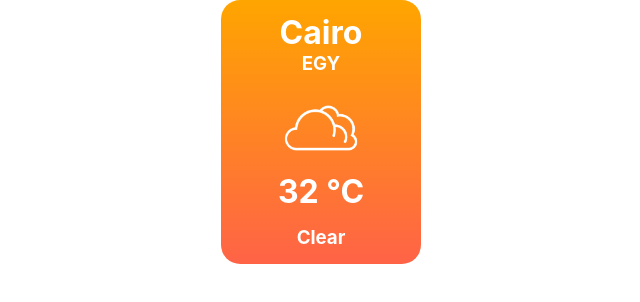
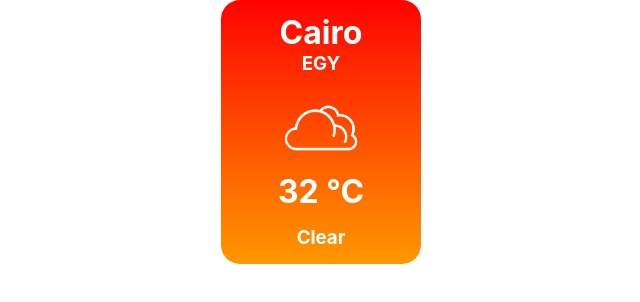
Before and after one commit to ahmedsamir96m/weather-app, a React (Create React App) app: page / in a window 1280 px wide. Shown: the top 302 px of the page, without its empty margins (319-959 px from the left). Built offline with nearby package versions, Linux system fonts and the light colour scheme.

Commit message:
installed styled-components , created the logic for calc the color of hot weather card BG

```diff
--- a/package.json
+++ b/package.json
@@ -8,7 +8,8 @@
     "@testing-library/user-event": "^7.2.1",
     "react": "^16.13.1",
     "react-dom": "^16.13.1",
-    "react-scripts": "3.4.3"
+    "react-scripts": "3.4.3",
+    "styled-components": "^5.2.0"
   },
   "scripts": {
     "start": "react-scripts start",
--- a/src/App.js
+++ b/src/App.js
@@ -1,11 +1,11 @@
-import React from 'react';
-import './App.css';
-import WeatherCard from './Components/WeatherCard/WeatherCard';
+import React from "react";
+import "./App.css";
+import WeatherCard from "./Components/WeatherCard/WeatherCard";
 
 function App() {
   return (
     <div className="App">
-      <WeatherCard />
+      <WeatherCard temperature="35" />
     </div>
   );
 }
--- a/src/Components/WeatherCard/WeatherCard.css
+++ b/src/Components/WeatherCard/WeatherCard.css
@@ -5,7 +5,7 @@
   text-align: center;
   border-radius: 1.2em;
   color: #fff;
-  background: linear-gradient(to top, tomato, orange);
+  /* background: linear-gradient(to top, rgb(255, 147, 0), rgb(255, 25, 0)); */
 }
 
 .weatherCard--image {
--- a/src/Components/WeatherCard/WeatherCard.js
+++ b/src/Components/WeatherCard/WeatherCard.js
@@ -1,9 +1,22 @@
 import React from "react";
+import styled from "styled-components";
 import "./WeatherCard.css";
 import Location from "../Location/Location";
+
 const WeatherCard = (props) => {
+  let hotHighBGColor = (1 - (props.temperature - 18) / 42) * 255;
+  let hotLowBGColor = (150 - hotHighBGColor) * -1;
+
+  const weatherCardStyles = {
+    background: `linear-gradient(
+      to top,
+      rgb(255, ${hotHighBGColor}, 0),
+      rgb(255, ${hotLowBGColor}, 0)
+    )`,
+  };
+
   return (
-    <div className="weatherCard">
+    <div className="weatherCard" style={weatherCardStyles}>
       <Location />
       <img
         src="./images/cloud-cloudy.png"
```
Also changed, not shown: 1 other file (tests, documents, lock files or other folders).
